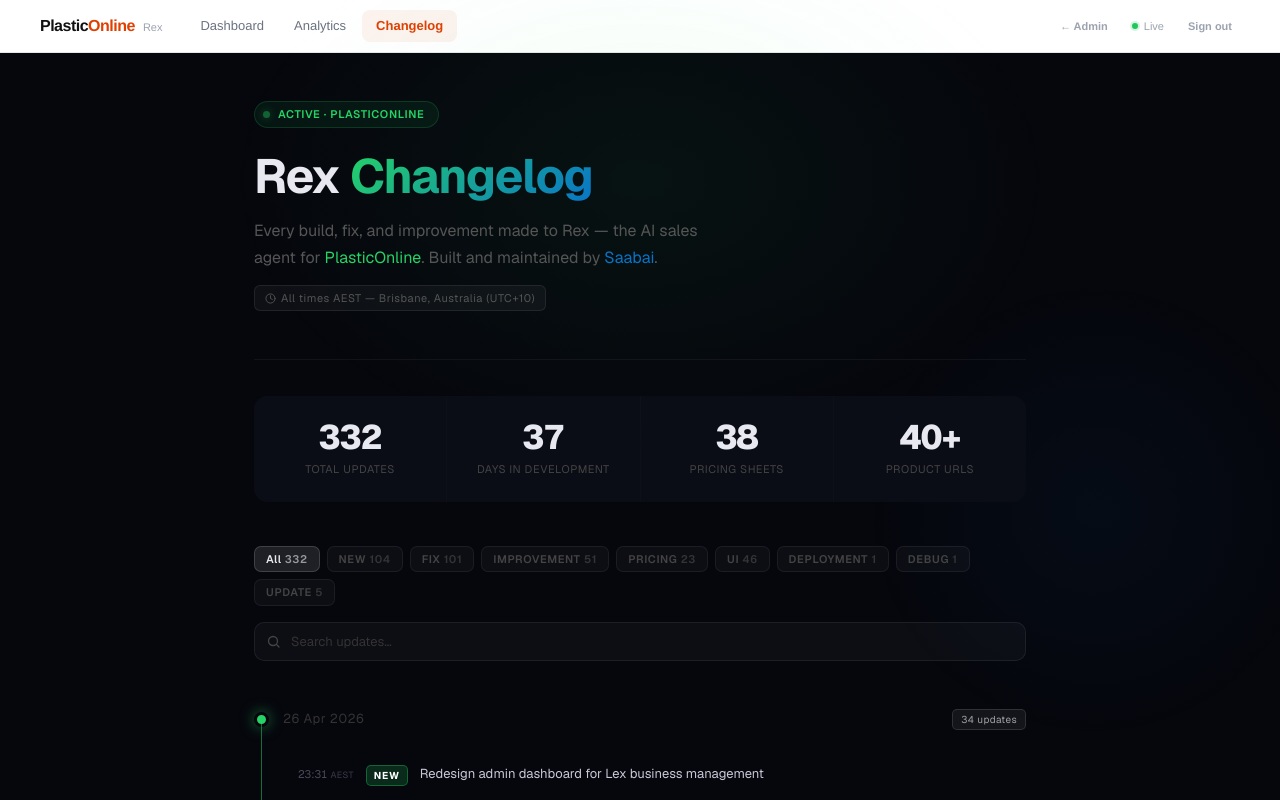
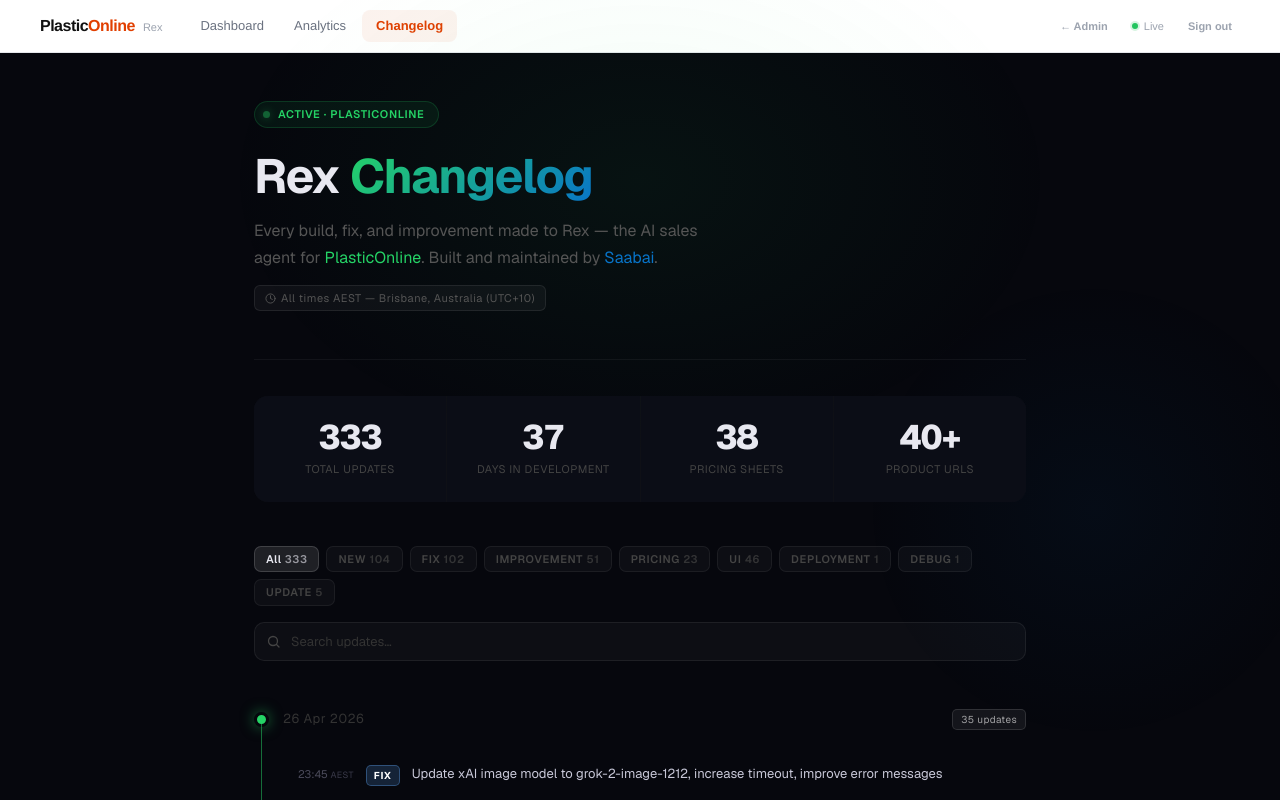
Before and after one commit to sg-satoshi/saabai-site, a Next.js app: page /rex-changelog in a window 1280 px wide. Shown: the top 800 px of the page. Built offline with nearby package versions, Linux system fonts and the light colour scheme.

Commit message:
fix: log xAI error body to diagnose image generation 502

```diff
--- a/app/api/imagine/route.ts
+++ b/app/api/imagine/route.ts
@@ -59,7 +59,8 @@ export async function POST(req: Request) {
 
     if (!genRes.ok) {
       const err = await genRes.text();
-      return Response.json({ error: `Grok image API error: ${err}` }, { status: 502 });
+      console.error(`[imagine] xAI ${genRes.status}: ${err}`);
+      return Response.json({ error: `Grok image API error (${genRes.status}): ${err}` }, { status: 502 });
     }
 
     const genData = await genRes.json() as { data: { b64_json: string }[] };
--- a/app/rex-changelog/ChangelogClient.tsx
+++ b/app/rex-changelog/ChangelogClient.tsx
@@ -32,6 +32,7 @@ const CHANGELOG: Day[] = [
   {
     date: "26 Apr 2026",
     entries: [
+      { time: "23:45", tag: "FIX", title: "Update xAI image model to grok-2-image-1212, increase timeout, improve error messages" },
       { time: "23:31", tag: "NEW", title: "Redesign admin dashboard for Lex business management" },
       { time: "23:12", tag: "NEW", title: "AI setup chat for client portal Customise tab" },
       { time: "22:56", tag: "NEW", title: "Client portal — prominent Open Lex CTA in nav + overview hero card" },
```
